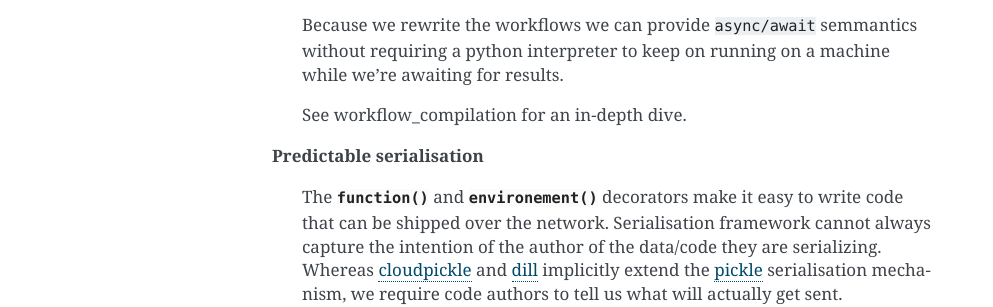
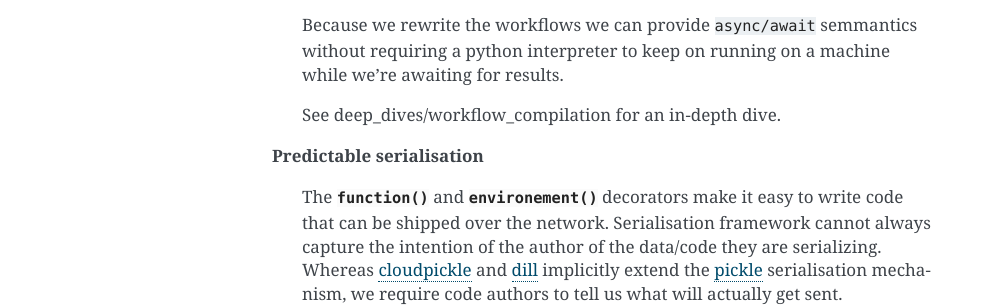
Before and after one commit to till-varoquaux/otf, a Sphinx documentation site: the page built from docs/index.rst, in a window 1280 px wide. Shown: the part 319-626 px from the top of the page, without its empty margins (148-1141 px from the left). Built offline with Sphinx 7.4.7, drawn with Linux system fonts in a browser that asks for light colours; pages that are not in the unit, such as notebooks, are missing from menus.

Commit message:
version bump

```diff
--- a/docs/examples/workflow.py
+++ b/docs/deep_dives/examples/workflow.py
@@ -1,7 +1,7 @@
 async def head(cnt, src):
     res = []
     while len(res) < cnt:
-        line = await read_line(src)
+        line = await src.read_line()
         if line is None:
             break
         res.append(line)
--- a/docs/workflow_compilation.rst
+++ b/docs/deep_dives/workflow_compilation.rst
@@ -36,5 +36,5 @@
 
 + ``_otf_pos``: target state in the state machine.
 + ``_otf_val``: value that we were just awaiting on.
-+ ``_otf_suspend()``: build a :class:`~otf.Suspension` that captures everything we need to
-  resume the workflow after awaiting on a variable.
++ ``_otf_suspend()``: build a :class:`~otf.Suspension` that captures everything
+  weneed to resume the workflow after awaiting on a variable.
--- a/docs/index.rst
+++ b/docs/index.rst
@@ -6,7 +6,7 @@
   :maxdepth: 1
 
   license
-  deep_dive
+  deep_dives
 
 The ``OTF`` framework is a framework to write, run and debug complex machine
 distributed workflows. Unlike the traditional DAG based frameworks (e.g.: `Luigi
@@ -24,7 +24,7 @@
   without requiring a python interpreter to keep on running on a machine while
   we're awaiting for results.
 
-  See :doc:`workflow_compilation` for an in-depth dive.
+  See :doc:`deep_dives/workflow_compilation` for an in-depth dive.
 
 **Predictable serialisation**
 
--- a/pyproject.toml
+++ b/pyproject.toml
@@ -1,6 +1,6 @@
 [tool.poetry]
 name = "otf"
-version = "0.1.0-alpha.1"
+version = "0.1.0-alpha.2"
 description = "A python framework for on-the-fly distributed workflows"
 authors = ["Till Varoquaux <till.varoquaux@gmail.com>"]
 license = "CC0-1.0"
@@ -61,7 +61,7 @@
 strict = true
 warn_unused_ignores = false
 no_incremental = true
-exclude = ["tests/*", "docs/examples/*"]
+exclude = ["tests/*", "docs/deep_dives/examples/*"]
 
 [tool.pytest.ini_options]
 addopts = "--cov --doctest-modules"
```
Also changed, not shown: docs/deep_dive.rst (deleted, +0 -7 lines), docs/deep_dives.rst (added, +8 -0 lines).
